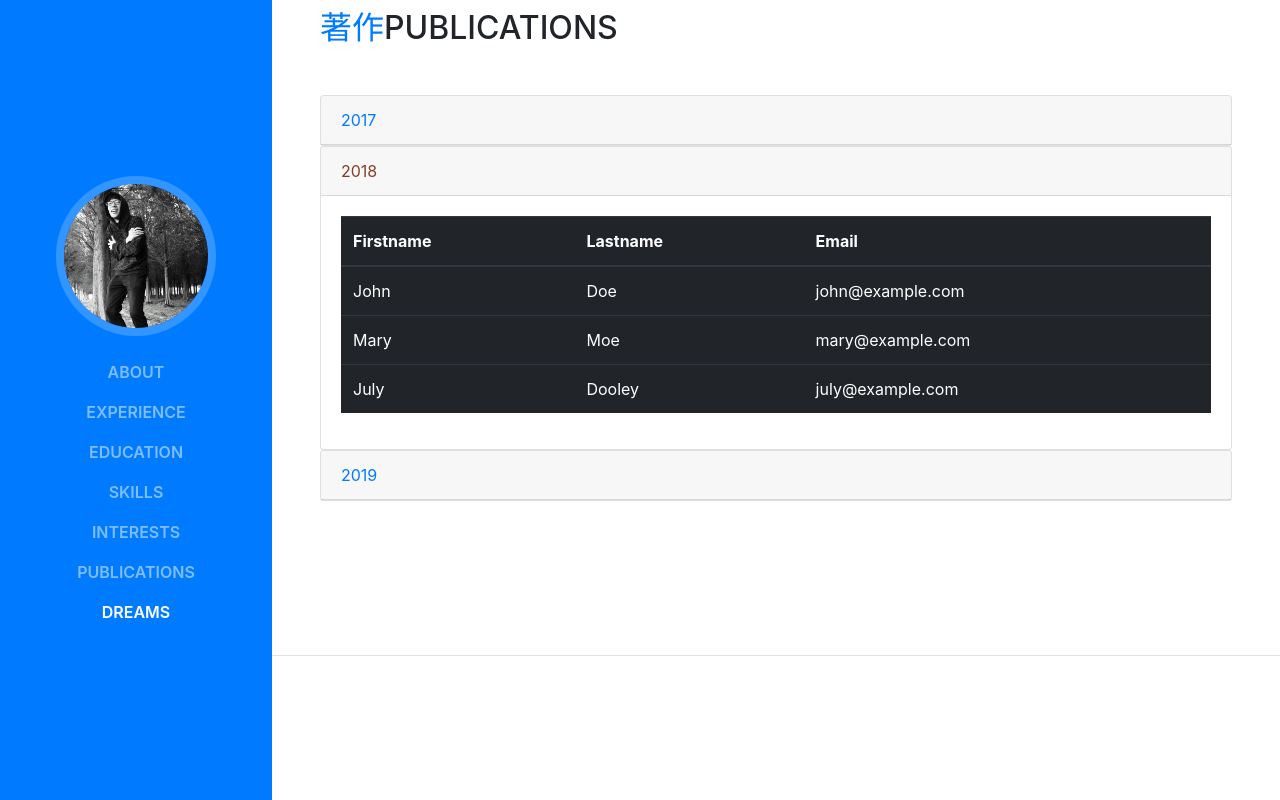
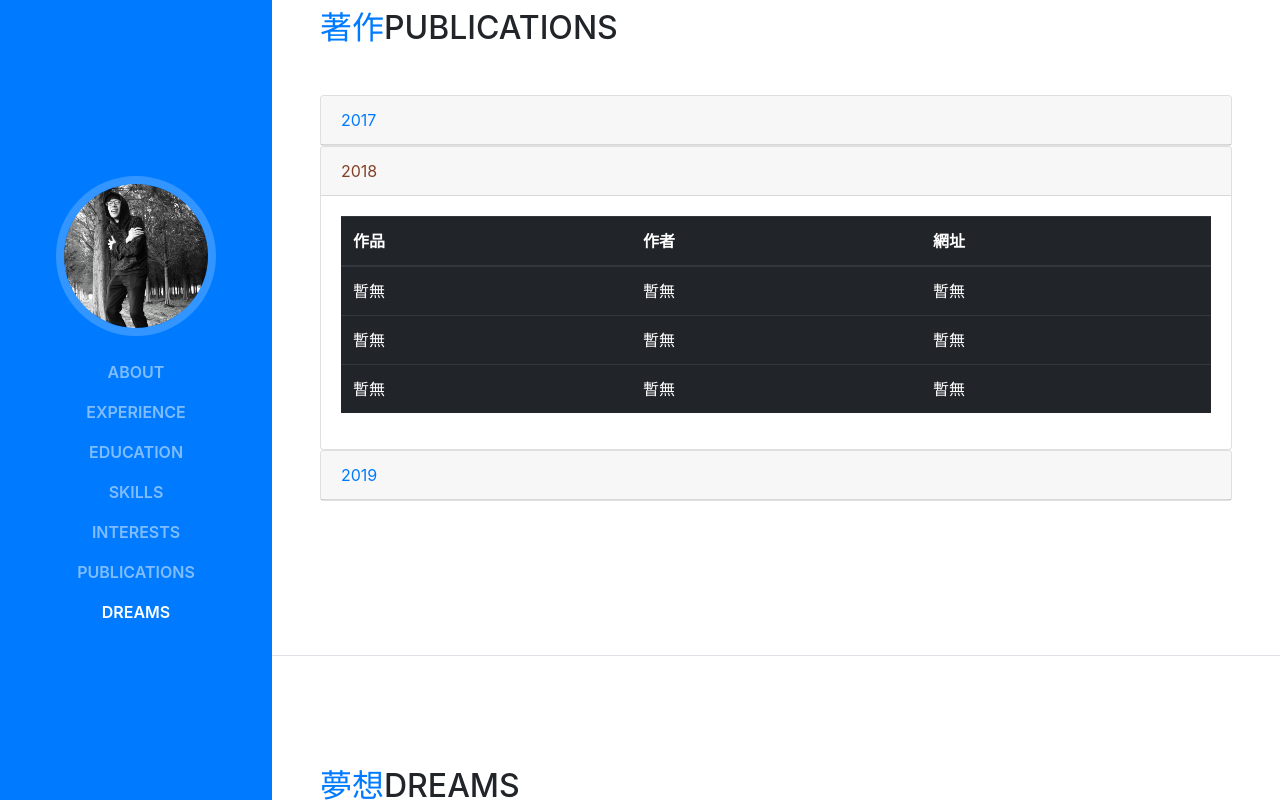
Before and after one commit to appae8682/appae8682.github.io, a website with bundled scripts: page index.html in a window 1280 px wide. Both pictures are taken after a click on the link "2018". Shown: the part 4295-5095 px from the top of the page. Built offline with nearby package versions, Linux system fonts and the light colour scheme; a web font is replaced by a local one.

Commit message:
Add files via upload

```diff
--- a/index.html
+++ b/index.html
@@ -268,26 +268,26 @@
  <table class="table table-dark table-hover">
     <thead>
       <tr>
-        <th>Firstname</th>
-        <th>Lastname</th>
-        <th>Email</th>
+        <th>作品</th>
+        <th>作者</th>
+        <th>網址</th>
       </tr>
     </thead>
     <tbody>
       <tr>
-        <td>John</td>
-        <td>Doe</td>
-        <td>john@example.com</td>
+        <td>暫無</td>
+        <td>暫無</td>
+        <td>暫無</td>
       </tr>
       <tr>
-        <td>Mary</td>
-        <td>Moe</td>
-        <td>mary@example.com</td>
+        <td>暫無</td>
+        <td>暫無</td>
+        <td>暫無</td>
       </tr>
       <tr>
-        <td>July</td>
-        <td>Dooley</td>
-        <td>july@example.com</td>
+        <td>暫無</td>
+        <td>暫無</td>
+        <td>暫無</td>
       </tr>
     </tbody>
   </table>
@@ -306,26 +306,26 @@
  <table class="table table-dark table-hover">
     <thead>
       <tr>
-        <th>Firstname</th>
-        <th>Lastname</th>
-        <th>Email</th>
+        <th>作品</th>
+        <th>作者</th>
+        <th>網址</th>
       </tr>
     </thead>
     <tbody>
       <tr>
-        <td>John</td>
-        <td>Doe</td>
-        <td>john@example.com</td>
+        <td>暫無</td>
+        <td>暫無</td>
+        <td>暫無</td>
       </tr>
       <tr>
-        <td>Mary</td>
-        <td>Moe</td>
-        <td>mary@example.com</td>
+        <td>暫無</td>
+        <td>暫無</td>
+        <td>暫無</td>
       </tr>
       <tr>
-        <td>July</td>
-        <td>Dooley</td>
-        <td>july@example.com</td>
+        <td>暫無</td>
+        <td>暫無</td>
+        <td>暫無</td>
       </tr>
     </tbody>
   </table>
@@ -341,7 +341,8 @@
           <h2 class="mb-5"><span class="text-primary">夢想</span>Dreams</h2>
 
           <div class="subheading mb-3">我的夢想</div>
-		  <p>1. 成為網路電視節目製作人</p>
+
+		  <iframe width="560" height="315" src="https://www.youtube.com/embed/ZdcmuJA-9po" frameborder="0" allow="autoplay; encrypted-media" allowfullscreen></iframe><p>1. 成為網路電視節目製作人</p>
           <p>2. 拍一部電影</p>
           <p>3. 把美國影集 Broklyn99 看完</p>
           <div class="subheading mb-3"></div>
```
